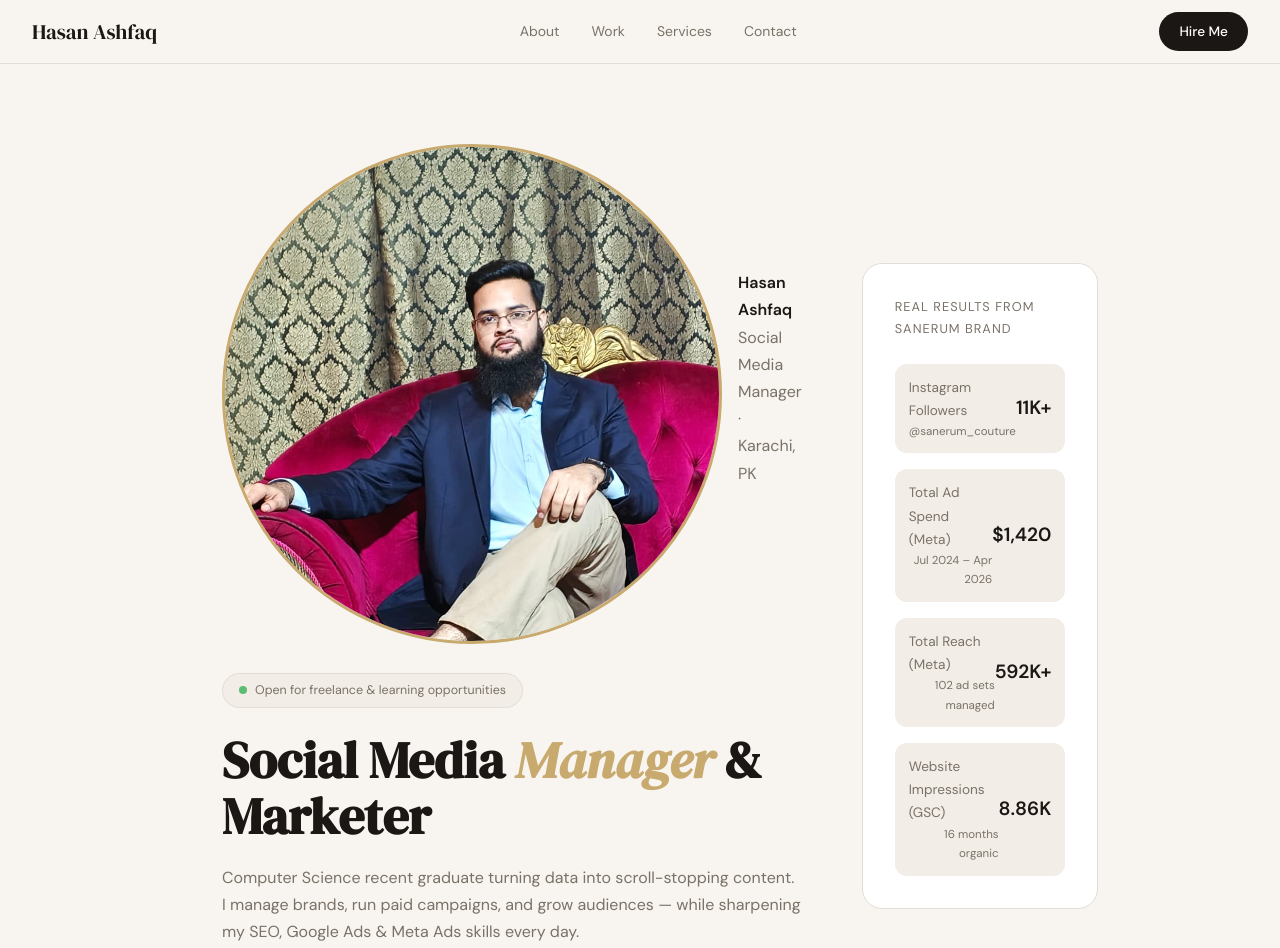
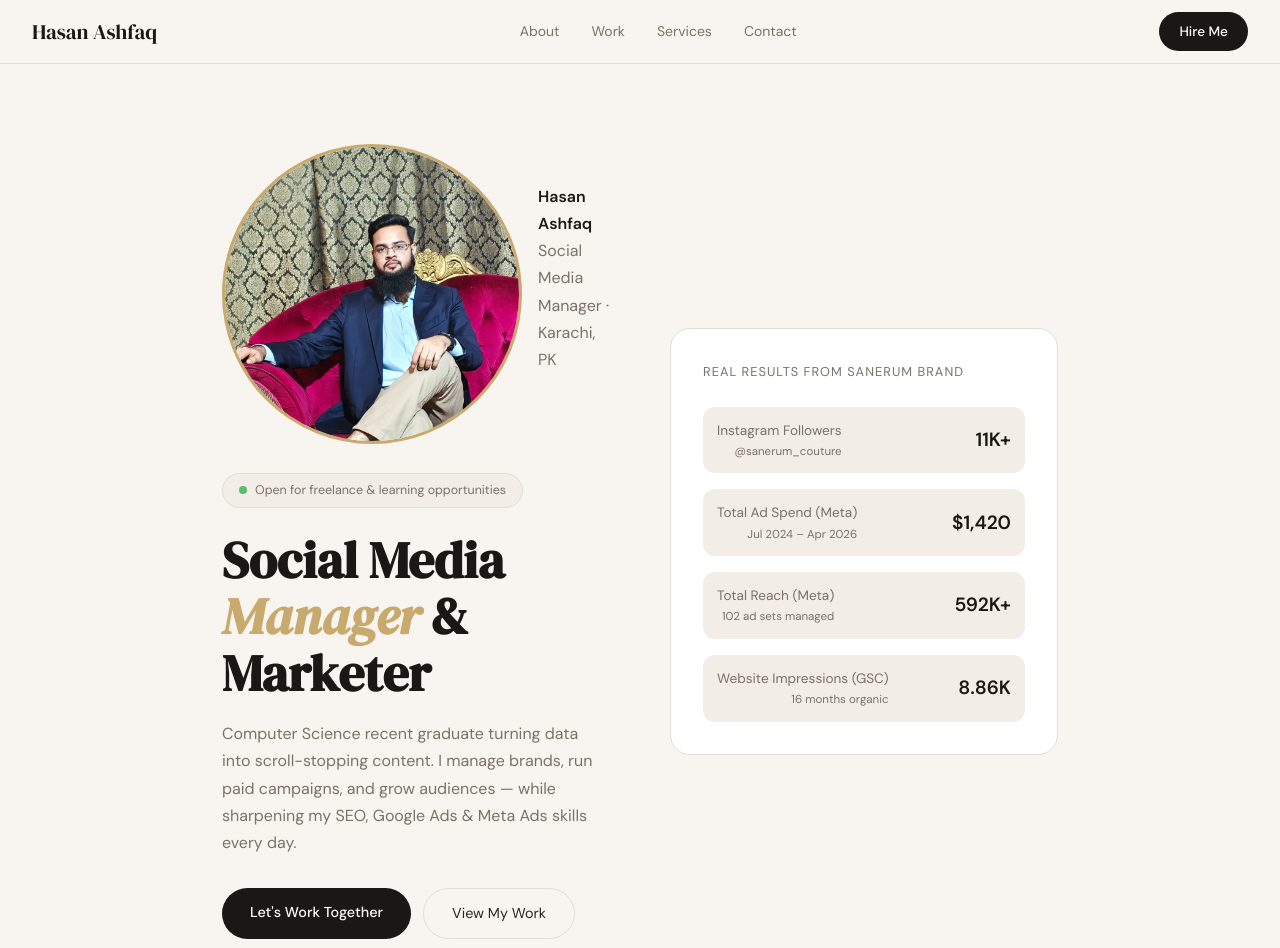
Before and after one commit to hasan-ashfaq/social-media-portfolio-m-hasan, a plain HTML site: page index.html in a window 1280 px wide. Shown: the top 948 px of the page. Drawn offline with Linux system fonts and the light colour scheme.

Commit message:
Update index.html

```diff
--- a/index.html
+++ b/index.html
@@ -46,7 +46,7 @@
   .profile-wrap { display: flex; align-items: center; gap: 16px; margin-bottom: 1.8rem; }
   .profile-photo-container { position: relative; flex-shrink: 0; }
   .profile-photo {
-    width: 500px; height: 500px; border-radius: 50%;
+    width: 300px; height: 300px; border-radius: 50%;
     object-fit: cover; object-position: center top;
     border: 3px solid var(--accent);
     display: block;
```
